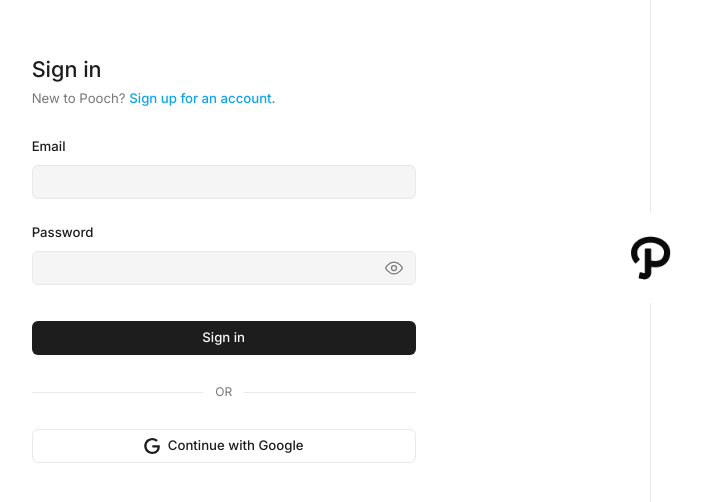
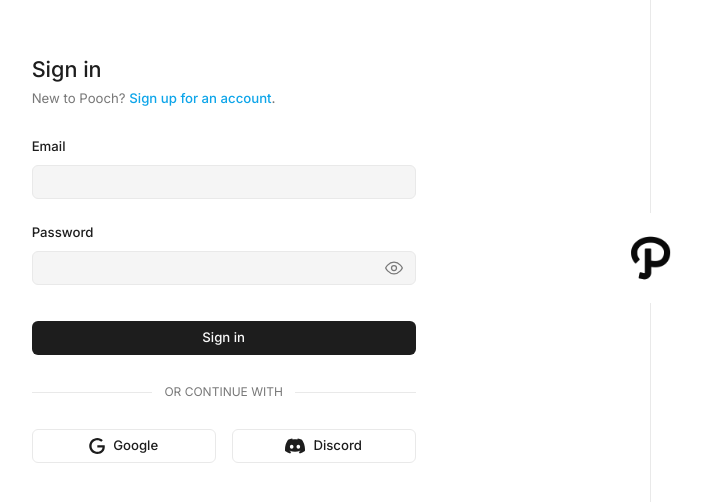
Before and after one commit to beezer5693/pooch, a Next.js app: page /sign-in in a window 1280 px wide. Shown: the part 142-644 px from the top of the page, without its empty margins (203-905 px from the left). Built offline with nearby package versions, Linux system fonts and the light colour scheme.

Commit message:
Added discord auth options

```diff
--- a/src/app/(auth)/sign-in/page.tsx
+++ b/src/app/(auth)/sign-in/page.tsx
@@ -5,6 +5,7 @@
 import { UseThemeProps } from "next-themes/dist/types"
 import UserAuthSignInForm from "@/components/auth/AuthSigninForm"
 import GoogleAuth from "@/components/auth/GoogleAuth"
+import DiscordAuth from "@/components/auth/DiscordAuth"
 import Link from "next/link"
 import Logo from "@/components/Logo"
 
@@ -39,10 +40,13 @@
 							<UserAuthSignInForm />
 							<div className="flex items-center gap-3">
 								<div className="flex-1 border-t"></div>
-								<p className="text-xs text-muted-foreground">OR</p>
+								<p className="text-xs text-muted-foreground">OR CONTINUE WITH</p>
 								<div className="flex-1 border-t"></div>
 							</div>
-							<GoogleAuth />
+							<div className="flex gap-4">
+								<GoogleAuth />
+								<DiscordAuth />
+							</div>
 						</div>
 					</div>
 				</div>
--- a/src/app/(auth)/sign-up/page.tsx
+++ b/src/app/(auth)/sign-up/page.tsx
@@ -7,6 +7,7 @@
 import GoogleAuth from "@/components/auth/GoogleAuth"
 import Link from "next/link"
 import Logo from "@/components/Logo"
+import DiscordAuth from "@/components/auth/DiscordAuth"
 
 const SignUp: FC = () => {
 	const [mounted, setMounted] = useState<boolean>(false)
@@ -39,10 +40,13 @@
 							<UserAuthSignUpForm />
 							<div className="flex items-center gap-3">
 								<div className="flex-1 border-t"></div>
-								<p className="text-xs text-muted-foreground">OR</p>
+								<p className="text-xs text-muted-foreground">OR CONTINUE WITH</p>
 								<div className="flex-1 border-t"></div>
 							</div>
-							<GoogleAuth />
+							<div className="flex gap-4">
+								<GoogleAuth />
+								<DiscordAuth />
+							</div>
 						</div>
 					</div>
 				</div>
--- a/src/components/auth/DiscordAuth.tsx
+++ b/src/components/auth/DiscordAuth.tsx
@@ -4,18 +4,42 @@
 import { Button } from "@/components/ui/Button"
 import { Loader2 } from "lucide-react"
 import { Icons } from "../Icons"
+import { useToast } from "@/hooks/use-toast"
+import { signIn } from "next-auth/react"
 
 export default function DiscordAuth() {
-	const [loading, setLoading] = useState(false)
+	const [isLoading, setIsLoading] = useState<boolean>(false)
+	const { toast } = useToast()
+
+	const loginWithDiscord = async () => {
+		setIsLoading(true)
+		try {
+			await signIn("discord")
+		} catch (error) {
+			// Todo: add toast notification
+			toast({
+				title: "Uh oh! Something went wrong.",
+				description: "An error occurred while trying to sign in with Discord.",
+				variant: "destructive",
+				action: (
+					<Button className="h-[34px] shrink-0 px-2 text-xs" variant="outline" onClick={loginWithDiscord}>
+						Try again
+					</Button>
+				),
+			})
+		} finally {
+			setIsLoading(false)
+		}
+	}
 
 	return (
-		<Button disabled={loading} variant="outline" className="w-full">
-			{loading ? (
+		<Button onClick={loginWithDiscord} disabled={isLoading} variant="outline" className="w-full">
+			{isLoading ? (
 				<Loader2 className="mr-2 animate-spin text-accent-foreground" size={17} />
 			) : (
 				<Icons.discord className="mr-2 h-5 w-5 text-accent-foreground" />
 			)}
-			<span>Continue with Discord</span>
+			<span>Discord</span>
 		</Button>
 	)
 }
--- a/src/components/auth/GoogleAuth.tsx
+++ b/src/components/auth/GoogleAuth.tsx
@@ -22,7 +22,7 @@
 				description: "An error occurred while trying to sign in with Google.",
 				variant: "destructive",
 				action: (
-					<Button className="h-[34px] shrink-0 px-2 text-xs" variant="outline" onClick={() => loginWithGoogle}>
+					<Button className="h-[34px] shrink-0 px-2 text-xs" variant="outline" onClick={loginWithGoogle}>
 						Try again
 					</Button>
 				),
@@ -39,7 +39,7 @@
 			) : (
 				<Icons.google className="mr-2 h-4 w-4 text-accent-foreground" />
 			)}
-			<span>Continue with Google</span>
+			<span>Google</span>
 		</Button>
 	)
 }
--- a/src/lib/auth.ts
+++ b/src/lib/auth.ts
@@ -2,6 +2,7 @@
 import { db } from "./db"
 import { PrismaAdapter } from "@next-auth/prisma-adapter"
 import GoogleProvider from "next-auth/providers/google"
+import DiscordProvider from "next-auth/providers/discord"
 import CredentialsProvider from "next-auth/providers/credentials"
 import bcrypt from "bcrypt"
 
@@ -14,6 +15,10 @@
 		GoogleProvider({
 			clientId: process.env.GOOGLE_CLIENT_ID as string,
 			clientSecret: process.env.GOOGLE_CLIENT_SECRET as string,
+		}),
+		DiscordProvider({
+			clientId: process.env.DISCORD_CLIENT_ID as string,
+			clientSecret: process.env.DISCORD_CLIENT_SECRET as string,
 		}),
 		CredentialsProvider({
 			name: "Credentials",
```
